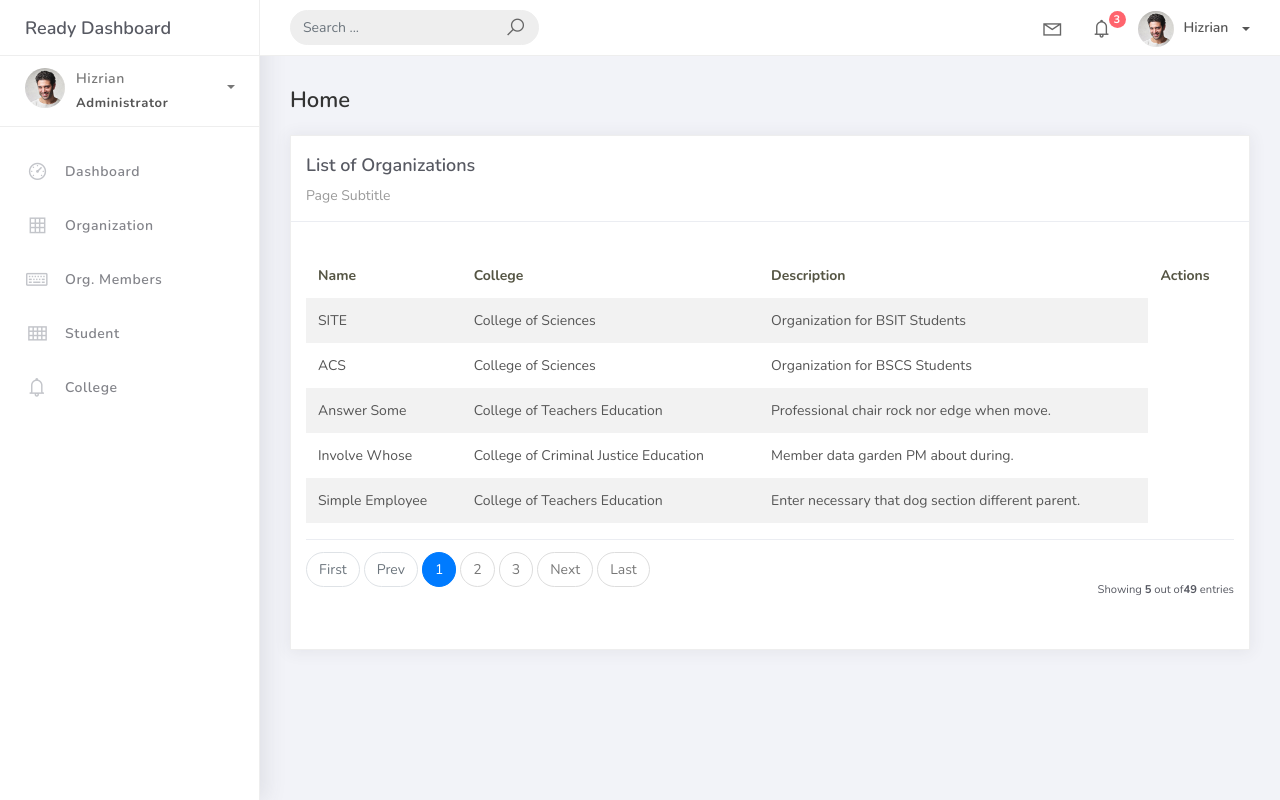
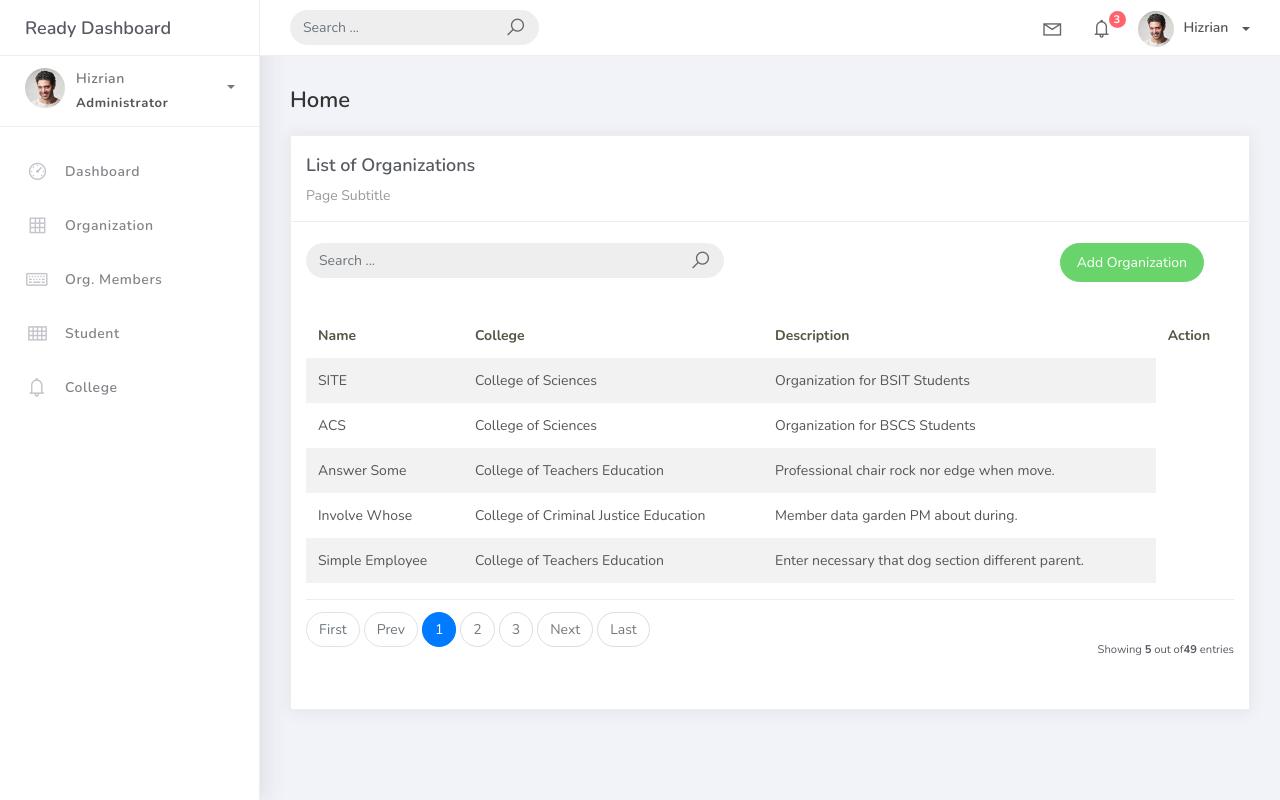
Before and after one commit to gyuNoel/psuSphere, a Django app: page /organization_list in a window 1280 px wide. Run offline with Django 5.2, Linux system fonts and the light colour scheme; data comes from the database, SQL or seed files in the repository; both versions use the stored data as it was after the commit; some libraries are stand-ins or nearby versions.

Commit message:
add organization working

```diff
--- a/projectsite/projectsite/urls.py
+++ b/projectsite/projectsite/urls.py
@@ -16,11 +16,12 @@ Including another URLconf
 """
 from django.contrib import admin
 from django.urls import path
-from studentorg.views import HomePageView, OrganizationList
+from studentorg.views import HomePageView, OrganizationList, OrganizationCreateView
 from studentorg import views
 
 urlpatterns = [
     path('admin/', admin.site.urls),
     path ('', views.HomePageView.as_view(), name='home'),
     path ('organization_list',OrganizationList.as_view(), name='organization-list'),
+    path('organization_list/add', OrganizationCreateView.as_view(), name='organization-add'),
 ]
--- a/projectsite/studentorg/views.py
+++ b/projectsite/studentorg/views.py
@@ -1,6 +1,9 @@
 from django.shortcuts import render
 from django.views.generic.list import ListView
+from django.views.generic.edit import CreateView
 from studentorg.models import Organization
+from studentorg.forms import OrganizationForm
+from django.urls import reverse_lazy
 
 class HomePageView(ListView):
     model = Organization
@@ -12,3 +15,9 @@ class OrganizationList(ListView):
     context_object_name = 'organization'
     template_name = 'org_list.html'
     paginate_by = 5
+
+class OrganizationCreateView(CreateView):
+    model = Organization
+    form_class = OrganizationForm
+    template_name = 'org_add.html'
+    success_url = reverse_lazy('organization-list')
--- a/projectsite/templates/org_list.html
+++ b/projectsite/templates/org_list.html
@@ -9,6 +9,29 @@
             <div class="card-title">List of Organizations</div>
             <div class="card-category">Page Subtitle</div>
           </div>
+          <br />
+          <div class="col-md-12 row">
+            <div class="col-md-6">
+              <form
+                class="navbar-left navbar-form nav-search mr-md-3" action="">
+                <div class="input-group">
+                  <input
+                    type="text" placeholder="Search ... " class="form-control"/>
+                  <div class="input-group-append">
+                    <span class="input-group-text">
+                      <i class="la la-search search-icon"></i>
+                    </span>
+                  </div>
+                </div>
+              </form>
+            </div>
+            <div class="col-md-6">
+              <div class="pull-right">
+                <a
+                  href="{% url 'organization-add' %}" class="btn btn-success btn-rounded" >Add Organization</a>
+              </div>
+            </div>
+          </div>
           <div class="card-body">
             <table class="table table-striped mt-3">
               <thead>
@@ -16,7 +39,7 @@
                   <th scope="col">Name</th>
                   <th scope="col">College</th>
                   <th scope="col">Description</th>
-                                    <th scope="col">Actions</th>
+                  <th scope="col">Action</th>
                 </tr>
               </thead>
               <tbody>
```
Also changed, not shown: projectsite/studentorg/forms.py (added, +8 -0 lines), projectsite/templates/org_add.html (added, +32 -0 lines), projectsite/db.sqlite3. Lines whose indentation alone changed are shown as unchanged.
